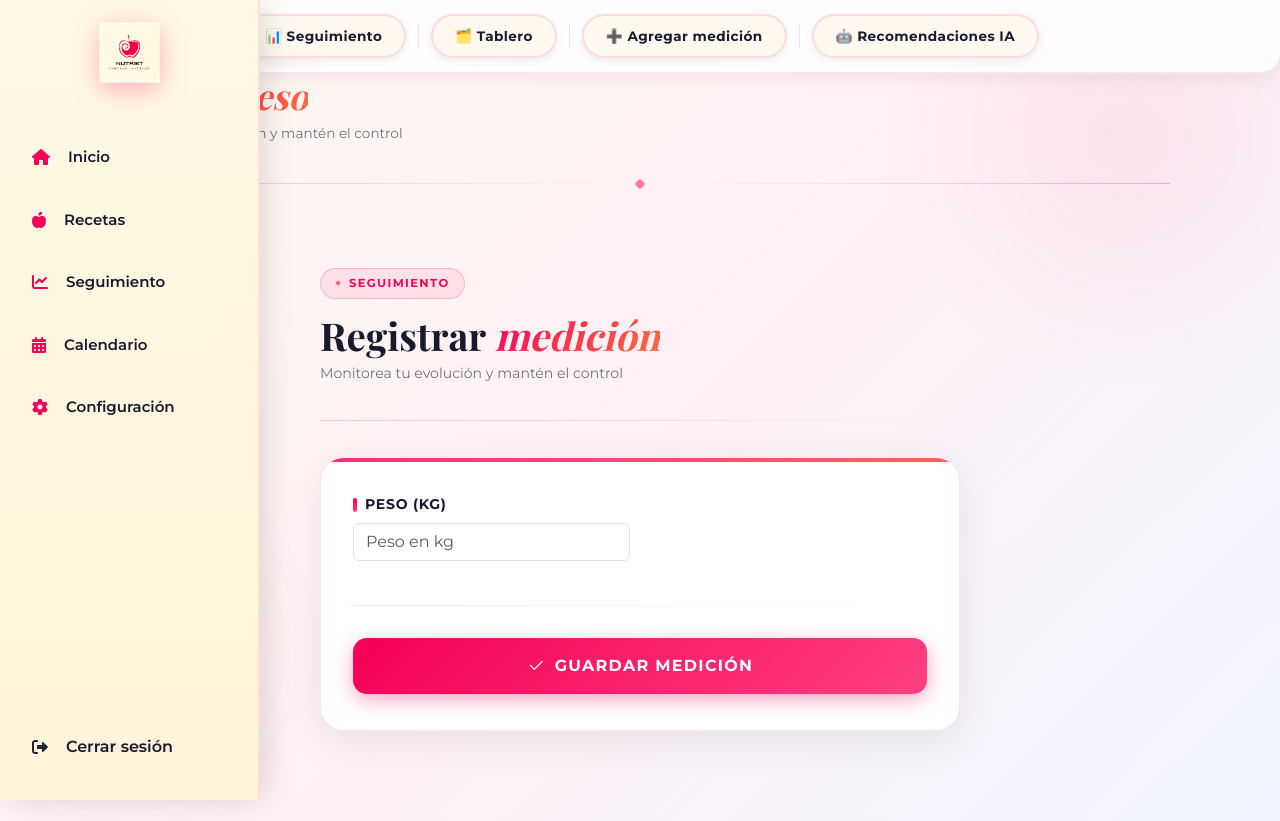
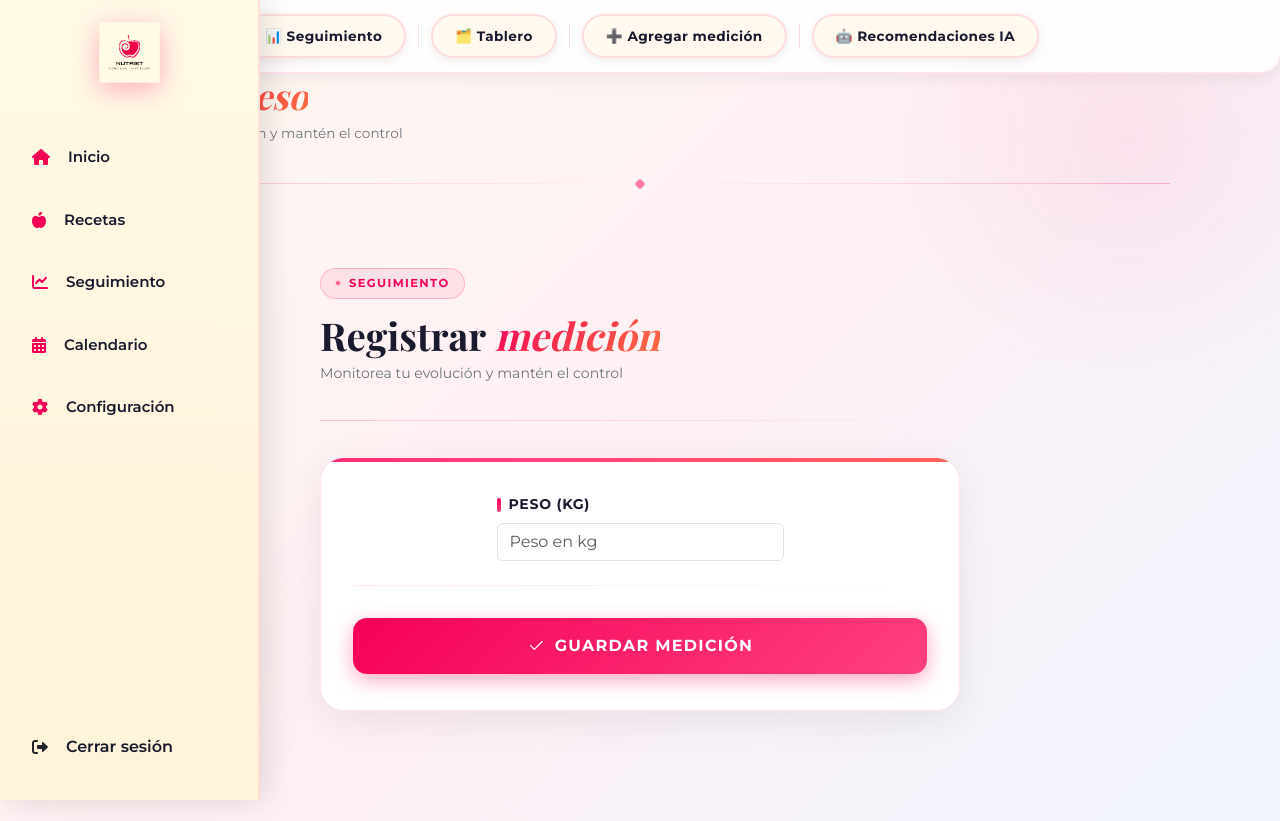
Before and after one commit to Juan-Lop24/Nutriet, a Django app: template Nutriet/applications/seguimiento/templates/seguimiento/agregar_medicion.html in a window 1280 px wide. Shown: the top 821 px of the page. Run offline with Django 5.2, Linux system fonts and the light colour scheme; the template is opened without the code that fills it: values that come from a table or form of the project are taken from there, others are empty; some libraries are stand-ins or nearby versions; some web fonts are replaced.

Commit message:
Correccion de errores en agregar medición

```diff
--- a/Nutriet/applications/seguimiento/templates/seguimiento/agregar_medicion.html
+++ b/Nutriet/applications/seguimiento/templates/seguimiento/agregar_medicion.html
@@ -402,6 +402,18 @@
       display: grid;
       grid-template-columns: 1fr 1fr;
       gap: 0 20px;
+      justify-items: center;
+    }
+
+    .fields-grid .field-group {
+      width: 100%;
+    }
+
+    /* Si solo hay un campo, se centra automáticamente */
+    .fields-grid .field-group:only-child {
+      grid-column: 1 / -1;
+      max-width: 50%;
+      margin: 0 auto;
     }
 
     @media (max-width: 576px) {
```
